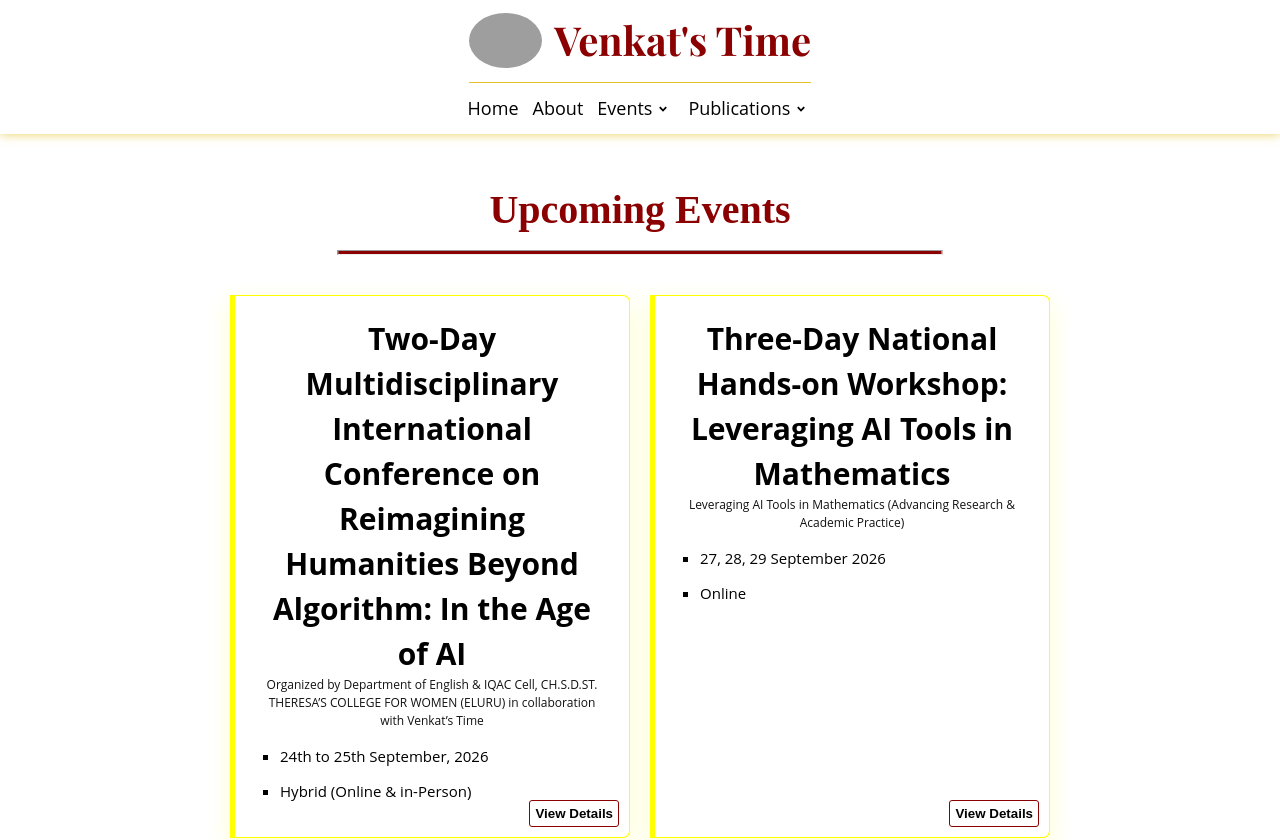
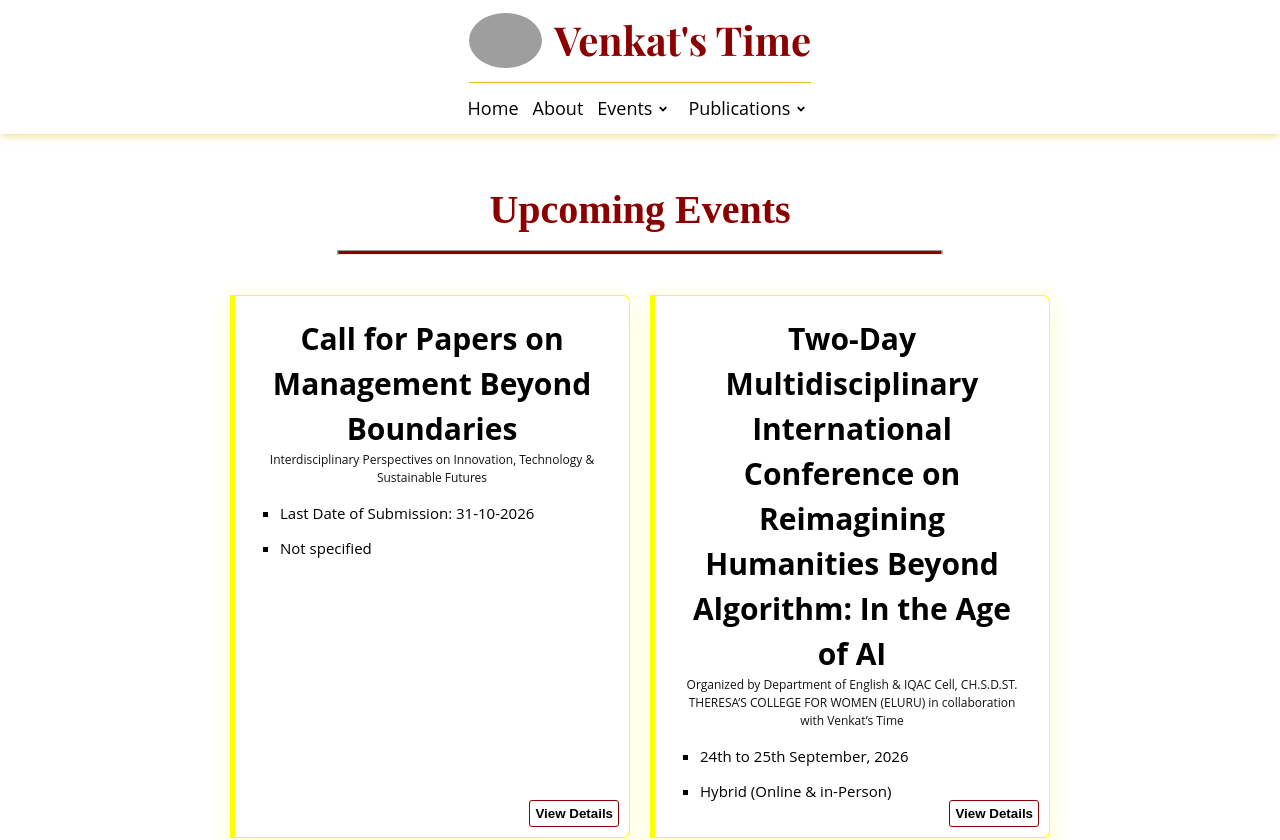
Before and after one commit to Poornima0230/venkatsTime, a React (Vite) app: page /upcomingEvents in a window 1280 px wide. Shown: the top 840 px of the page. Built offline with nearby package versions, Linux system fonts and the light colour scheme; grey boxes are pictures that could not be loaded; a web font is replaced by a local one.

Commit message:
updated upcomming events

```diff
--- a/data/upcomingEvents.json
+++ b/data/upcomingEvents.json
@@ -13,5 +13,12 @@
     "description": "Organized by Department of English & IQAC Cell, CH.S.D.ST. THERESA’S COLLEGE FOR WOMEN (ELURU) in collaboration with Venkat’s Time",
     "date": "24th to 25th September, 2026",
     "mode": "Hybrid (Online & in-Person)"
+  },
+  {
+    "id": 3,
+    "title": "Call for Papers on Management Beyond Boundaries",
+    "description": "Interdisciplinary Perspectives on Innovation, Technology & Sustainable Futures",
+    "date": "Last Date of Submission: 31-10-2026",
+    "mode": "Not specified"
   }
 ]
--- a/src/components/ui/ImageSlider.jsx
+++ b/src/components/ui/ImageSlider.jsx
@@ -6,9 +6,10 @@ import { useEffect, useState } from "react";
 // import image2 from "../../assets/latest.jpeg";
 import image1 from "../../assets/WhatsApp.jpeg";
 import image2 from "../../assets/25Sept.jpeg";
+import image3 from "../../assets/update2.jpeg";
 
 export const ImageSlider = () => {
-  const images = [image1, image2];
+  const images = [image1, image2, image3];
 
   const [currentIndex, setCurrentIndex] = useState(0);
   const [isHover, setIsHover] = useState(false);
```
Also changed, not shown: src/assets/update2.jpeg (added).
